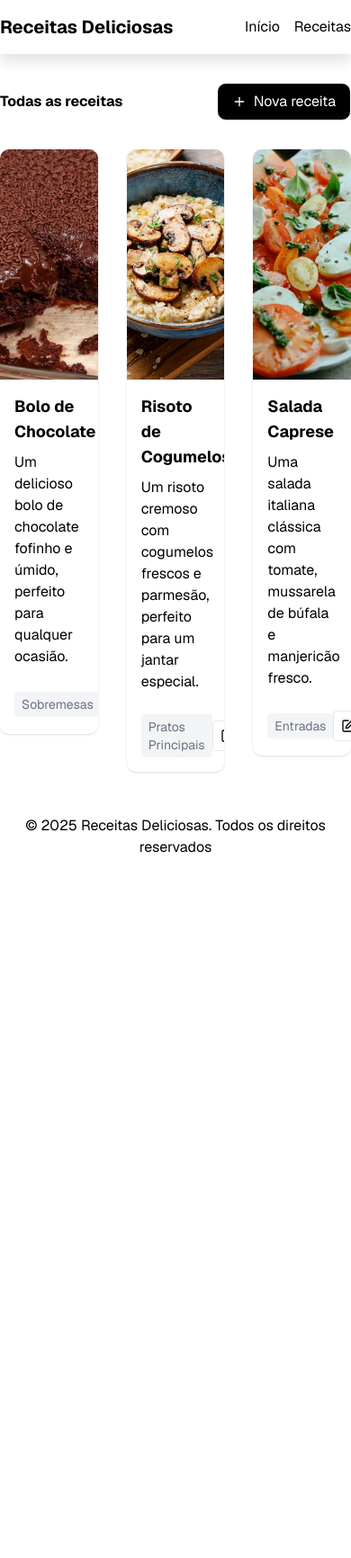
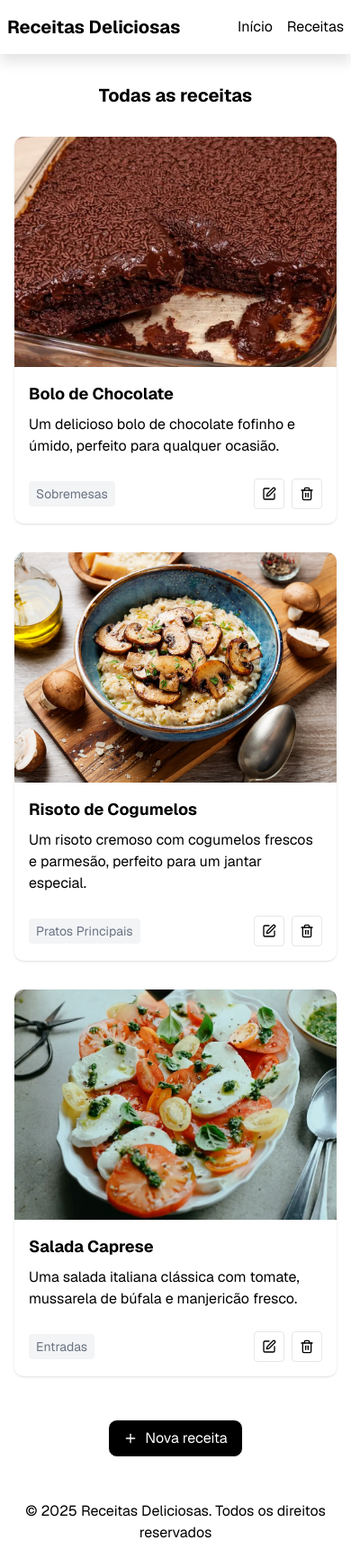
Before and after one commit to lumaiasl/pagina-receita, a Next.js app: page /receitas in a window 390 px wide. Shown: the whole page at 90% size. Before the commit the page ends 970 px from the top, so only its background shows below. Built offline with nearby package versions, Linux system fonts and the light colour scheme.

Commit message:
feat: adicionando design responsivo

```diff
--- a/src/app/page.tsx
+++ b/src/app/page.tsx
@@ -66,10 +66,11 @@ export default function Home() {
 
   return (
     <main className="grow">
+      {/* Título */}
       <section className="flex flex-col bg-orange-50 gap-6 py-8 items-center">
         <div className="flex flex-col items-center gap-4 container mx-auto text-black">
-          <h1 className="text-5xl">Receitas Deliciosas</h1>
-          <p className="text-xl">
+          <h1 className="text-5xl text-center">Receitas Deliciosas</h1>
+          <p className="text-xl text-center px-2">
             Descubra receitas simples e saborosas para todas as ocasiões
           </p>
           <Link
@@ -80,11 +81,13 @@ export default function Home() {
           </Link>
         </div>
       </section>
+
+      {/* Cards */}
       <section className="py-12 text-black bg-white">
         <div className="container mx-auto flex flex-col items-center gap-6">
           <h2 className="text-lg font-bold">Receitas em Destaque</h2>
           <div>
-            <div className="flex w-full gap-8">
+            <div className="flex flex-col gap-2 px-6 w-full lg:flex-row lg:gap-8">
               {featureRecipes.map((recipe) => (
                 <RecipeCard
                   key={recipe.id}
@@ -98,7 +101,7 @@ export default function Home() {
               ))}
             </div>
             <Link
-              className="flex text-orange-400 hover:text-orange-700 transition-colors mt-6"
+              className="flex justify-center md:justify-start px-6 text-orange-400 hover:text-orange-700 transition-colors mt-6"
               href="/receitas"
             >
               Ver todas as receitas
--- a/src/app/receitas/page.tsx
+++ b/src/app/receitas/page.tsx
@@ -70,20 +70,21 @@ export default function ReceitasPage() {
   };
 
   return (
-    <main className="grow py-8 bg-white text-black">
+    <main className="grow py-8 px-4 bg-white text-black">
       <div className="container mx-auto">
-        <div className="flex justify-between items-center w-full">
-          <h1 className="texst-3xl font-bold">Todas as receitas</h1>
+        <div className="flex justify-center md:justify-between items-center w-full">
+          <h1 className="text-center text-xl font-bold">Todas as receitas</h1>
 
           <button
             onClick={handleOpenCreateModal}
-            className="flex items-center gap-2 px-4 py-2 border rounded-lg bg-black text-white border-white hover:bg-white hover:text-black hover:border-black cursor-pointer transition-colors"
+            className="hidden md:flex items-center gap-2 px-4 py-2 border rounded-lg bg-black text-white border-white hover:bg-white hover:text-black hover:border-black cursor-pointer transition-colors"
           >
             <Plus size={16} />
             Nova receita
           </button>
         </div>
-        <div className="mt-8 grid grid-cols-3 gap-8">
+        <div className="flex flex-col items-center gap-12">
+          <div className="flex flex-col mt-8 md:grid md:grid-cols-3 gap-8">
             {recipes.map((recipe) => (
               <RecipeCard
                 key={recipe.id}
@@ -92,6 +93,14 @@ export default function ReceitasPage() {
                 onDelete={() => handleOpenDeleteConfirmationModal(recipe)}
               />
             ))}
+          </div>
+          <button
+            onClick={handleOpenCreateModal}
+            className="flex md:hidden items-center gap-2 px-4 py-2 border rounded-lg bg-black text-white border-white hover:bg-white hover:text-black hover:border-black cursor-pointer transition-colors"
+          >
+            <Plus size={16} />
+            Nova receita
+          </button>
         </div>
       </div>
 
--- a/src/components/Header/index.tsx
+++ b/src/components/Header/index.tsx
@@ -1,17 +1,29 @@
 import { headers } from "next/headers";
 import Link from "next/link";
 
-export default function Header(){
+export default function Header() {
   return (
     <header className="w-full bg-white text-black drop-shadow-xl py-4">
-            <div className="flex justify-between items-center container mx-auto">
-                <Link className="text-xl font-bold hover:scale-105 transition-all" href="/">Receitas Deliciosas</Link>
+      <div className="flex justify-between items-center container mx-auto px-2">
+        <Link
+          className="text-xl font-bold hover:scale-105 transition-all"
+          href="/"
+        >
+          Receitas Deliciosas
+        </Link>
 
         <nav className="flex gap-4">
-                    <Link className="hover:text-orange-500 transition-colors" href="/">Início</Link>
-                    <Link className="hover:text-orange-500 transition-colors" href="/receitas">Receitas</Link>
+          <Link className="hover:text-orange-500 transition-colors" href="/">
+            Início
+          </Link>
+          <Link
+            className="hover:text-orange-500 transition-colors"
+            href="/receitas"
+          >
+            Receitas
+          </Link>
         </nav>
       </div>
     </header>
-    )
+  );
 }
--- a/src/components/RecipeFormModal/index.tsx
+++ b/src/components/RecipeFormModal/index.tsx
@@ -14,6 +14,7 @@ import {
 import { useFieldArray, useForm } from "react-hook-form";
 import { Recipe } from "@/lib/data";
 import { Bold } from "lucide-react";
+import { X } from "lucide-react";
 
 interface RecipeFormModalProps {
   isOpen: boolean;
@@ -101,11 +102,11 @@ export default function RecipeFormModal({
     onClose();
   };
 
-  const inputStyle = "p-2 border border-zinc-200 rounded-md";
+  const inputStyle = "p-2 border border-zinc-200 rounded-md w-full";
 
   return (
     <Dialog open={isOpen} onOpenChange={onClose}>
-      <DialogContent className="bg-white min-w-2xl max-h-[90dvh] overflow-y-scroll">
+      <DialogContent className="bg-white md:min-w-2xl max-h-[90dvh] overflow-y-scroll">
         <DialogHeader>
           <DialogTitle className="font-bold text-lg">
             {mode === "create" ? "Nova receita" : "Editar receita"}
@@ -116,7 +117,7 @@ export default function RecipeFormModal({
           onSubmit={handleSubmit(onSubmit)}
           className="flex flex-col gap-4 w-full"
         >
-          <div className="grid grid-cols-2 gap-2">
+          <div className="flex flex-col md:grid md:grid-cols-2 gap-2">
             {/* Título */}
             <div className="flex flex-col gap-1">
               <label htmlFor="title">Título</label>
@@ -182,7 +183,7 @@ export default function RecipeFormModal({
             ) : null}
           </div>
 
-          <div className="grid grid-cols-3 gap-1">
+          <div className="flex flex-col md:grid md:grid-cols-3 gap-1">
             {/* Tempo de preparo */}
             <div className="flex flex-col gap-1">
               <label htmlFor="prepTime">Tempo de preparo</label>
@@ -261,7 +262,7 @@ export default function RecipeFormModal({
                       className="bg-white border border-zinc-300 rounded-md font-semibold hover:bg-gray-200 transition-colors px-4 py-2"
                       onClick={() => removeIngredients(index)}
                     >
-                      Remover
+                      <X size={16} />
                     </button>
                   )}
                 </div>
@@ -282,7 +283,7 @@ export default function RecipeFormModal({
             <label htmlFor="instructions">Instruções</label>
             <div className="flex flex-col gap-1">
               {instructionsFields.map((field, index) => (
-                <div key={field.id} className="flex w-full gap-2">
+                <div key={field.id} className="flex w-full gap-2 items-center">
                   <div className="flex flex-col gap-1 grow">
                     <textarea
                       id="instructions"
@@ -302,7 +303,7 @@ export default function RecipeFormModal({
                       className="bg-white border border-zinc-300 rounded-md font-semibold hover:bg-gray-200 transition-colors px-4 py-2 h-fit"
                       onClick={() => removeInstructions(index)}
                     >
-                      Remover
+                      <X size={16} />
                     </button>
                   )}
                 </div>
```
Also changed, not shown: src/app/receitas/[id]/page.tsx (+42 -31 lines). Lines whose indentation alone changed are shown as unchanged.
